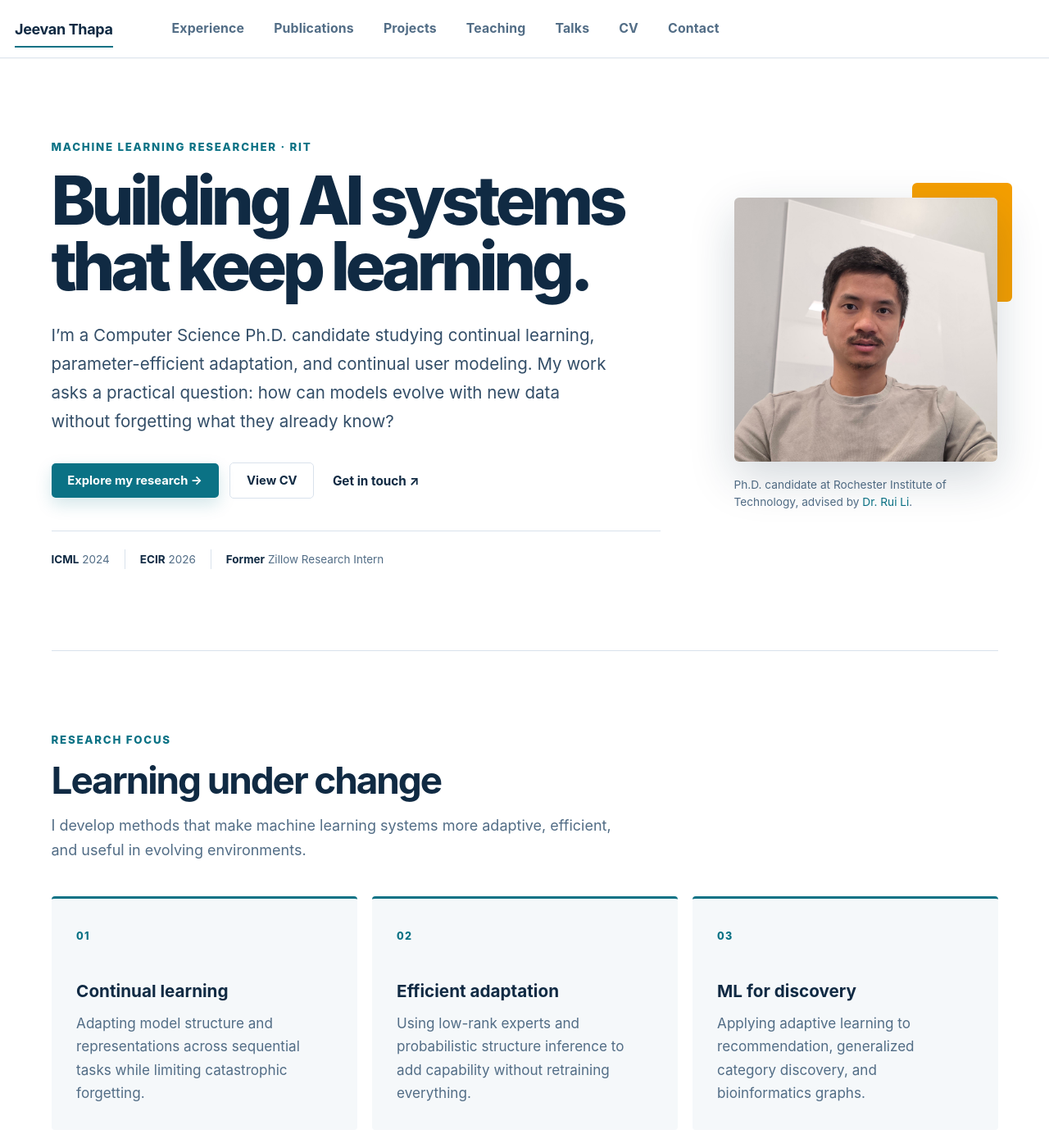
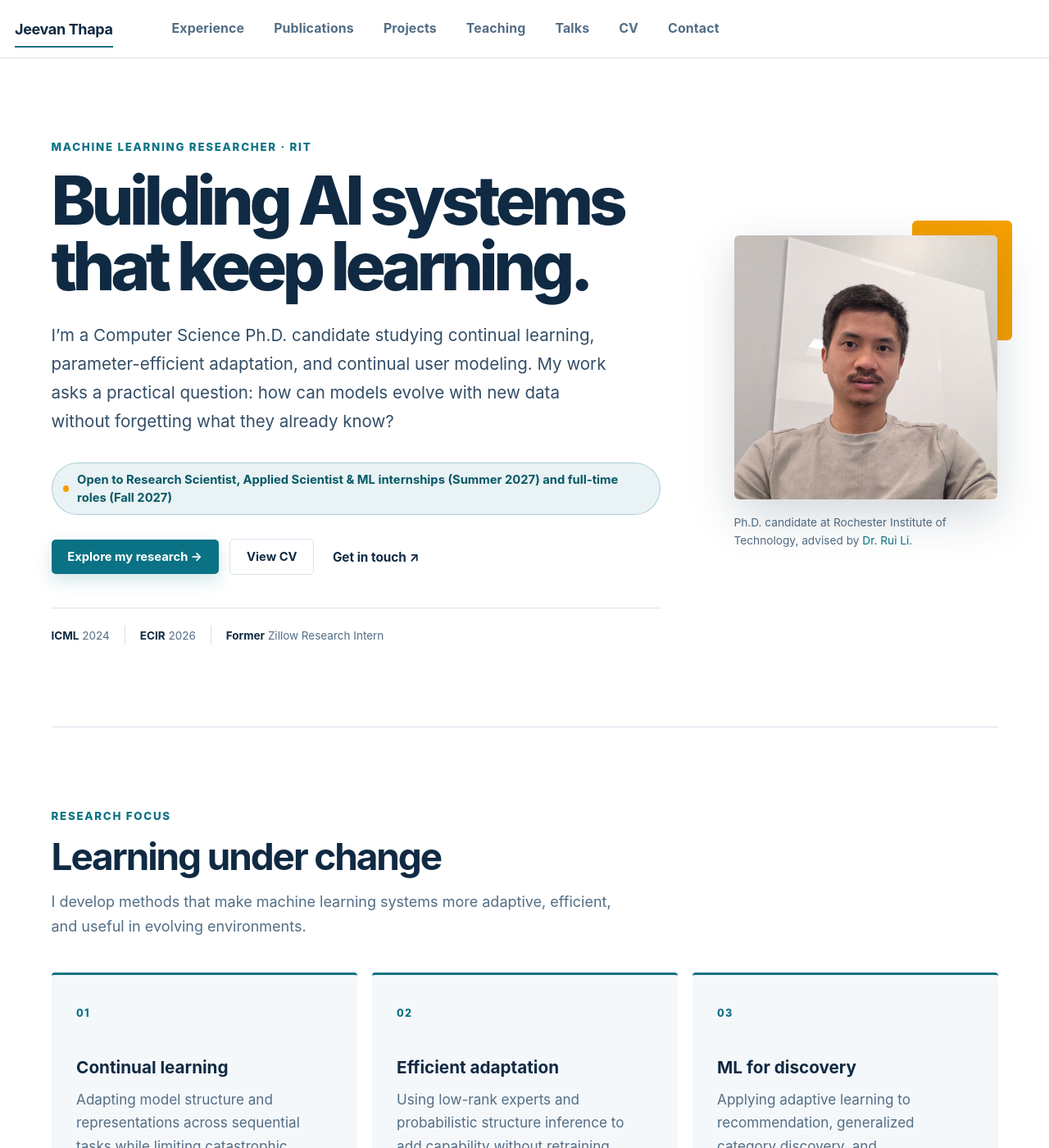
Before and after one commit to jt4812/jt4812.github.io, a Jekyll site: the page built from _pages/about.md, in a window 1280 px wide and 1400 px high. Shown: the whole window at 82% size. Built offline with Jekyll 4.4.1, drawn with Linux system fonts in a browser that asks for light colours; some of the changed text lies outside the part shown.

Commit message:
Surface availability in hero and add outcome metrics to Zillow project
Recruiters were only seeing the open-to-work line at the bottom of the
page, so add a badge to the hero (split by internship vs. full-time
timing) and keep the footer line for consistency. Also bring the ECIR/
Zillow experience and project entries in line with the updated CV,
adding the expert-selection strategy and outcome metrics (2.88%
relative HitRate@5, 1.37% accuracy).

Co-Authored-By: Claude Sonnet 5 <noreply@anthropic.com>

```diff
--- a/_pages/about.md
+++ b/_pages/about.md
@@ -16,6 +16,7 @@ redirect_from:
     <p class="eyebrow">Machine Learning Researcher · RIT</p>
     <h1 id="home-title">Building AI systems that keep learning.</h1>
     <p class="home-hero__lead">I’m a Computer Science Ph.D. candidate studying continual learning, parameter-efficient adaptation, and continual user modeling. My work asks a practical question: how can models evolve with new data without forgetting what they already know?</p>
+    <p class="availability-badge"><span class="availability-dot" aria-hidden="true"></span>Open to Research Scientist, Applied Scientist &amp; ML internships (Summer 2027) and full-time roles (Fall 2027)</p>
     <div class="home-hero__actions">
       <a href="/publications/" class="btn btn--primary">Explore my research <span aria-hidden="true">→</span></a>
       <a href="/files/CV.pdf" class="btn btn--secondary">View CV</a>
@@ -130,7 +131,7 @@ redirect_from:
   <div>
     <p class="eyebrow">Let’s connect</p>
     <h2 id="contact-title">Interested in adaptive machine learning?</h2>
-    <p>I’m seeking Research Scientist, Applied Scientist, and Machine Learning internships or roles for Summer and Fall 2027.</p>
+    <p>I’m open to Research Scientist, Applied Scientist, and Machine Learning internships (Summer 2027) and full-time roles (Fall 2027).</p>
   </div>
   <a href="mailto:jt4812@g.rit.edu" class="btn btn--light">Email me <span aria-hidden="true">↗</span></a>
 </section>
--- a/_sass/_portfolio.scss
+++ b/_sass/_portfolio.scss
@@ -295,6 +295,27 @@ summary:focus {
   color: $portfolio-copy;
   font-size: 1.14rem !important;
   line-height: 1.7;
+}
+
+.availability-badge {
+  display: inline-flex;
+  margin: 0 0 1.6rem !important;
+  padding: 0.5rem 0.9rem 0.5rem 0.75rem;
+  color: $portfolio-accent-dark;
+  font-size: 0.82rem !important;
+  font-weight: 650;
+  align-items: center;
+  background: rgba($portfolio-accent, 0.09);
+  border: 1px solid rgba($portfolio-accent, 0.28);
+  border-radius: 999px;
+}
+
+.availability-dot {
+  width: 0.45rem;
+  height: 0.45rem;
+  margin-right: 0.55rem;
+  background: $portfolio-warm;
+  border-radius: 50%;
 }
 
 .home-hero__actions {
```
Also changed, not shown: _pages/experience.md (+3 -1 lines), _pages/projects.md (+1 -1 lines).
